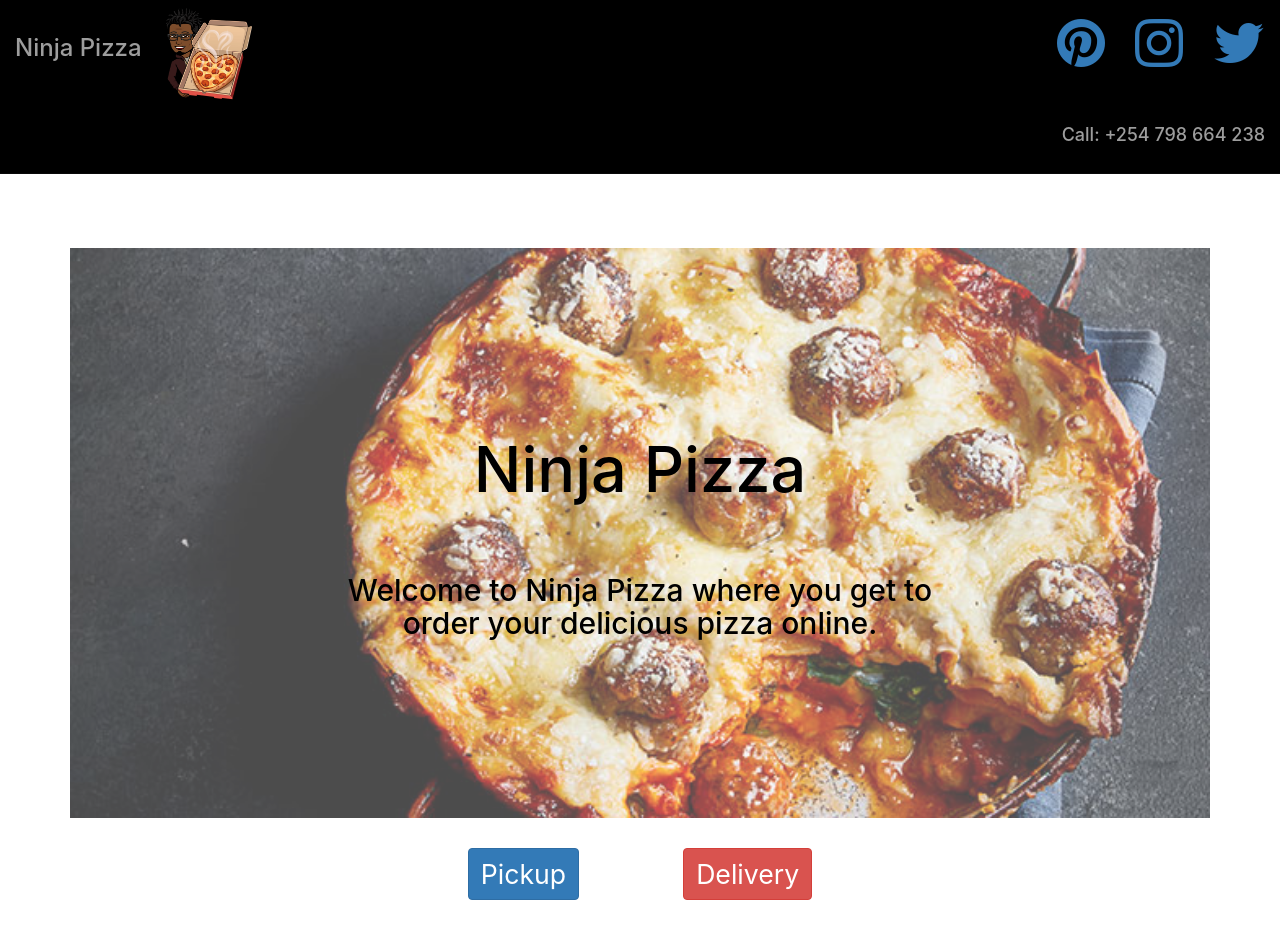
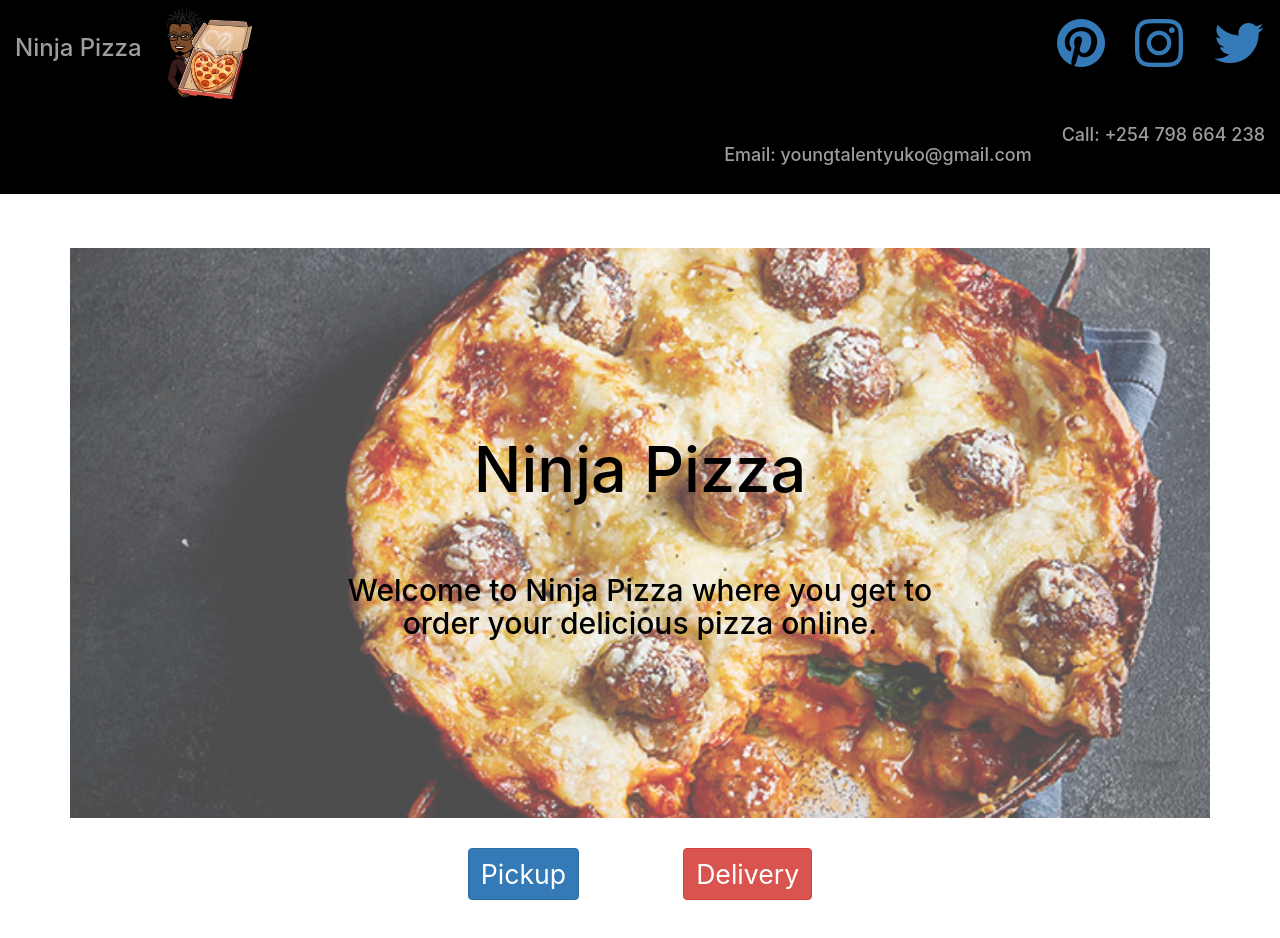
Before and after one commit to trevoryuko/Ninja-pizza, a plain HTML site: page index.html in a window 1280 px wide. Drawn offline with Linux system fonts and the light colour scheme.

Commit message:
add index.html

```diff
--- a/index.html
+++ b/index.html
@@ -20,7 +20,8 @@
           <div class="navbar-text pull-right"><a href="http://twitter.com"><i class="fa fa-twitter fa-4x"></i></a></div>
           <div class="navbar-text pull-right"><a href="https://www.instagram.com/"><i class="fa fa-instagram fa-4x"></i></a></div>
           <div class="navbar-text pull-right"><a href="https://www.pinterest.com"><i class="fa fa-pinterest fa-4x"></i></a></div><br>
-          <div class="navbar-text pull-right"><h4>Call: +254 798 664 238</h4></div>
+          <div class="navbar-text pull-right"><h4>Call: +254 798 664 238</h4></div><br>
+          <div class="navbar-text pull-right"><h4>Email: youngtalentyuko@gmail.com</h4></div>
         </div>
       </nav>
     </div>
```
